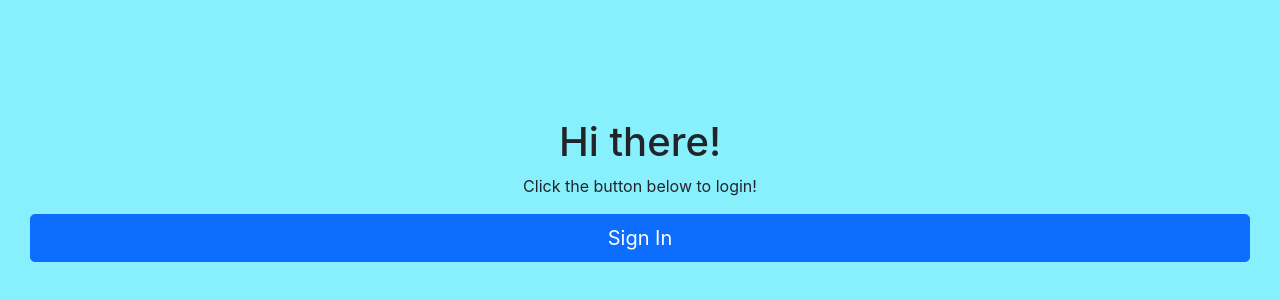
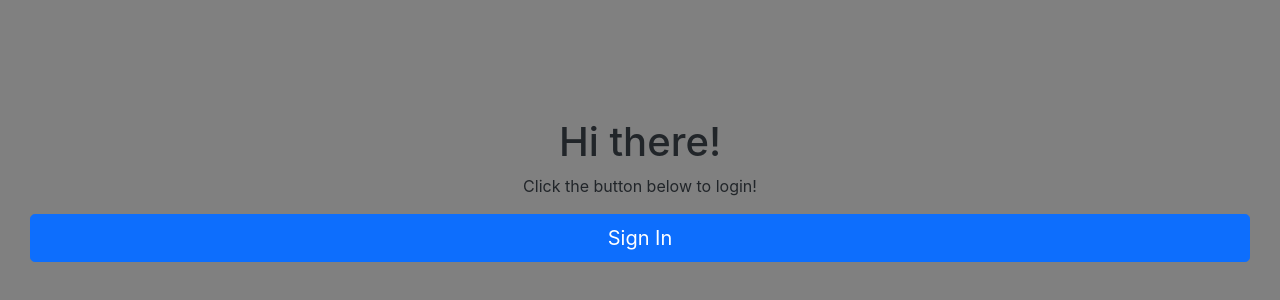
Before and after one commit to GrahamJReid/TimeCatcher-Client, a Next.js app: page / in a window 1280 px wide. Shown: the part 130-430 px from the top of the page. Built offline with nearby package versions, Linux system fonts and the light colour scheme; no server answers.

Commit message:
changed background

```diff
--- a/styles/globals.css
+++ b/styles/globals.css
@@ -1,8 +1,6 @@
 @import 'bootstrap/dist/css/bootstrap.css';
 
-:root {
-  color-scheme: only light;
-}
+
 html,
 body {
   padding: 0;
@@ -21,5 +19,5 @@ a {
 }
 
 body {
-  background-color: #88effd;
+  background-color: grey;
 }
```
Also changed, not shown: public/menu.png (deleted).
